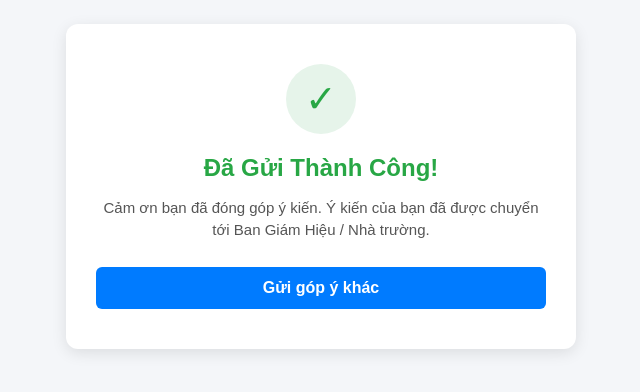
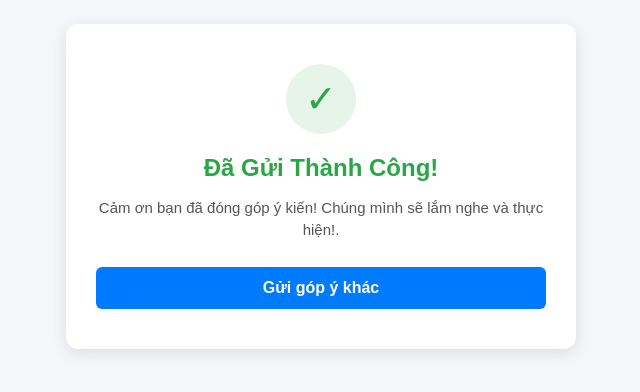
Before and after one commit to xiangkaiwen110608-blip/WedHocSinh, a Flask app: template templates/success.html in a window 1280 px wide. Shown: the part 194-586 px from the top of the page, without its empty margins (319-959 px from the left). Run offline with Flask 3, Linux system fonts and the light colour scheme; the template is opened without the code that fills it, so the values that code supplies are empty.

Commit message:
Update success.html

```diff
--- a/templates/success.html
+++ b/templates/success.html
@@ -69,7 +69,7 @@
     <div class="card">
         <div class="icon-success">✓</div>
         <h2>Đã Gửi Thành Công!</h2>
-        <p>Cảm ơn bạn đã đóng góp ý kiến. Ý kiến của bạn đã được chuyển tới Ban Giám Hiệu / Nhà trường.</p>
+        <p>Cảm ơn bạn đã đóng góp ý kiến! Chúng mình sẽ lắm nghe và thực hiện!.</p>
         <a href="/" class="btn-home">Gửi góp ý khác</a>
     </div>
 </body>
```
